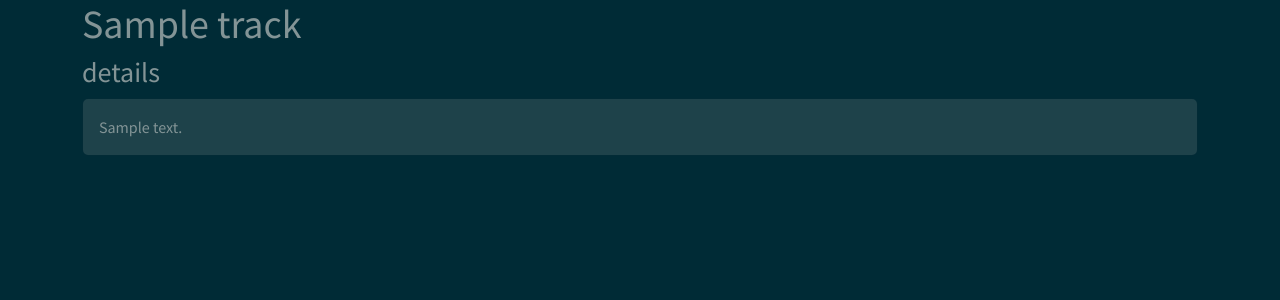
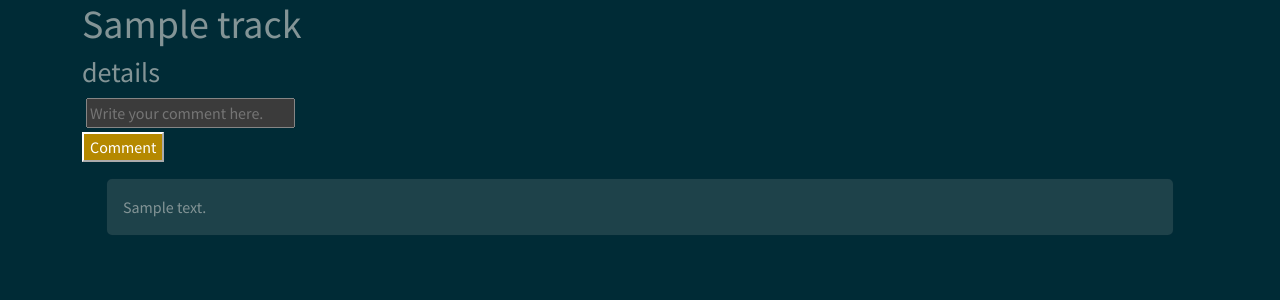
Before and after one commit to V3rita2/capstone, a Django app: page /track/1/ in a window 1280 px wide. Shown: the part 56-356 px from the top of the page. Run offline with Django 3.2, Linux system fonts and the light colour scheme; a user stored in the database is signed in; tables that the repository leaves empty hold one stand-in row (values such as "Sample post"); some libraries are stand-ins or nearby versions.

Commit message:
allows creation and display of comments

```diff
--- a/capstone/melodic/templates/track_detail.html
+++ b/capstone/melodic/templates/track_detail.html
@@ -1,9 +1,18 @@
 {% extends 'base.html' %} {% block content %}
 <h1>{{track.title}}</h1>
 <h3>details</h3>
-    <div class="comment_list">
+<div class="comment-form">
+    <form action="{% url 'comment_create' track.pk %}" method="post">
+        {% csrf_token %}
+        <div class="form-floating m-1">
+            <input class="input" type="text" name="body" placeholder="Write your comment here." required />
+        </div>
+        <input class="btn-primary" type="submit" value="Comment" />
+    </form>
+</div>
+    <div class="comment_list m-3">
         {% for comment in track.comments.all %}
-        <div class="card">
+        <div class="card m-2">
             <div class="card-body">{{comment.body}}</div>
         </div>
         {% empty %}
--- a/capstone/melodic/urls.py
+++ b/capstone/melodic/urls.py
@@ -13,5 +13,7 @@ urlpatterns = [
     #create path for tracks
     path('home/new-track', views.TrackCreate.as_view(), name='track_create'),
     #detail view for tracks
-    path('track/<int:pk>/', views.TrackDetail.as_view(), name='track_detail')
+    path('track/<int:pk>/', views.TrackDetail.as_view(), name='track_detail'),
+    #create comments
+    path('track/<int:pk>/comments/new', views.CommentCreate.as_view(), name='comment_create')
 ]
--- a/capstone/melodic/views.py
+++ b/capstone/melodic/views.py
@@ -7,8 +7,10 @@ from django.contrib.auth import login
 from django.contrib.auth.forms import UserCreationForm
 from django.views.generic import DetailView
 from django.urls import reverse
+from django.utils.decorators import method_decorator
+from django.contrib.auth.decorators import login_required
 
-from .models import Track
+from .models import Track, Comment
 
 # Create your views here.
 
@@ -38,6 +40,7 @@ class Signup(View):
             return render(request, "registration/signup.html", context)
 
 #home (track list)
+@method_decorator(login_required, name='dispatch')
 class Home(TemplateView):
     template_name = "home.html"
 
@@ -54,6 +57,7 @@ class Home(TemplateView):
         return context
 
 #Track creation view
+@method_decorator(login_required, name='dispatch')
 class TrackCreate(CreateView):
     model = Track
     fields = ['title', 'cover']
@@ -69,6 +73,16 @@ class TrackCreate(CreateView):
         return reverse('track_detail', kwargs={'pk': self.object.pk})
 
 #track detail view
+@method_decorator(login_required, name='dispatch')
 class TrackDetail(DetailView):
     model = Track
     template_name = 'track_detail.html'
+
+#comment creation view
+class CommentCreate(View):
+
+    def post(self, request, pk):
+        body = request.POST.get("body")
+        track = Track.objects.get(pk=pk)
+        Comment.objects.create(body=body, track=track)
+        return redirect('track_detail', pk=pk)
```
